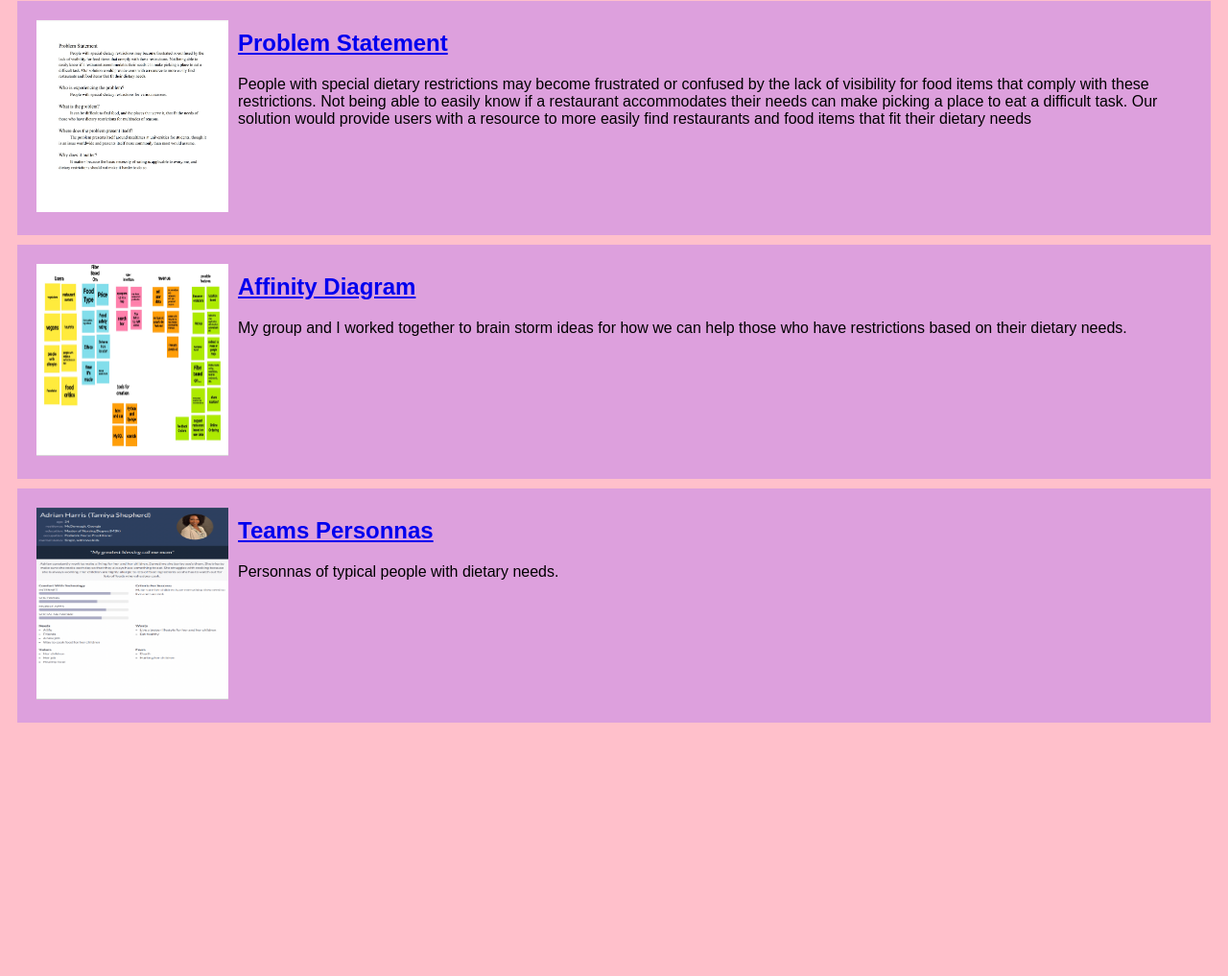
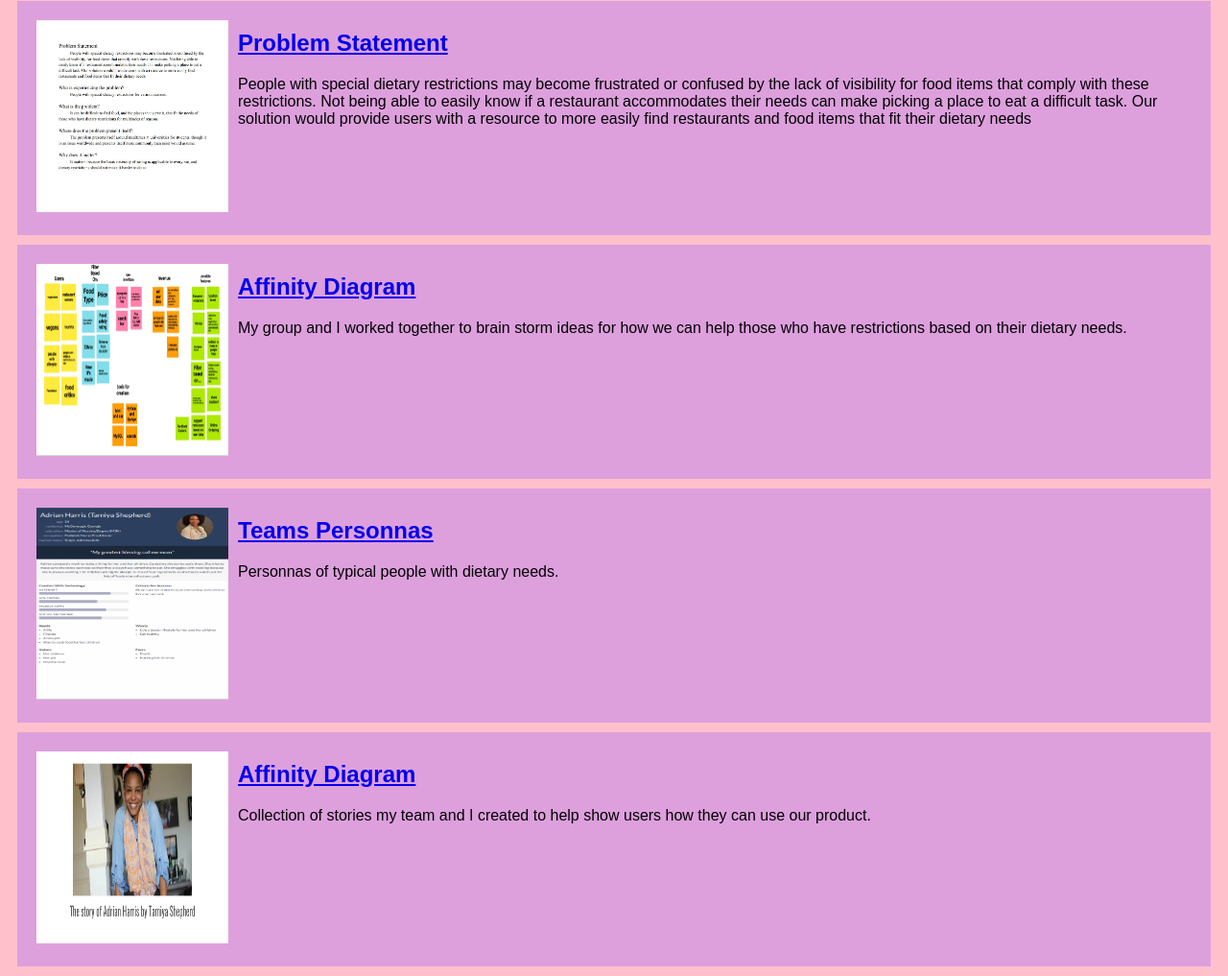
Before and after one commit to ttamiyyaa/ttamiyyaa.github.io, a plain HTML site: page index.html in a window 1280 px wide. Shown: the part 79-1096 px from the top of the page at 96% size. Before the commit the page ends 842 px from the top, so only its background shows below. Drawn offline with Linux system fonts and the light colour scheme.

Commit message:
Add files via upload

```diff
--- a/index.html
+++ b/index.html
@@ -44,5 +44,16 @@
                 </p>
             </section>
         </section>
+
+        <!-- Storyboard Assignment-->
+        <section class="assignment">
+            <a href="files/storyboard.pdf"><img src="images/storyboard.jpg"width="350"height="250"></a>
+            <section class="ass-details">
+                <a href="files/storyboard.pdf"><h2>Affinity Diagram</h2></a>
+                <p>
+                    Collection of stories my team and I created to help show users how they can use our product.
+                </p>
+            </section>
+        </section>
     </body>
 </html>
```
Also changed, not shown: images/storyboard.jpg (added), 1 other file.
